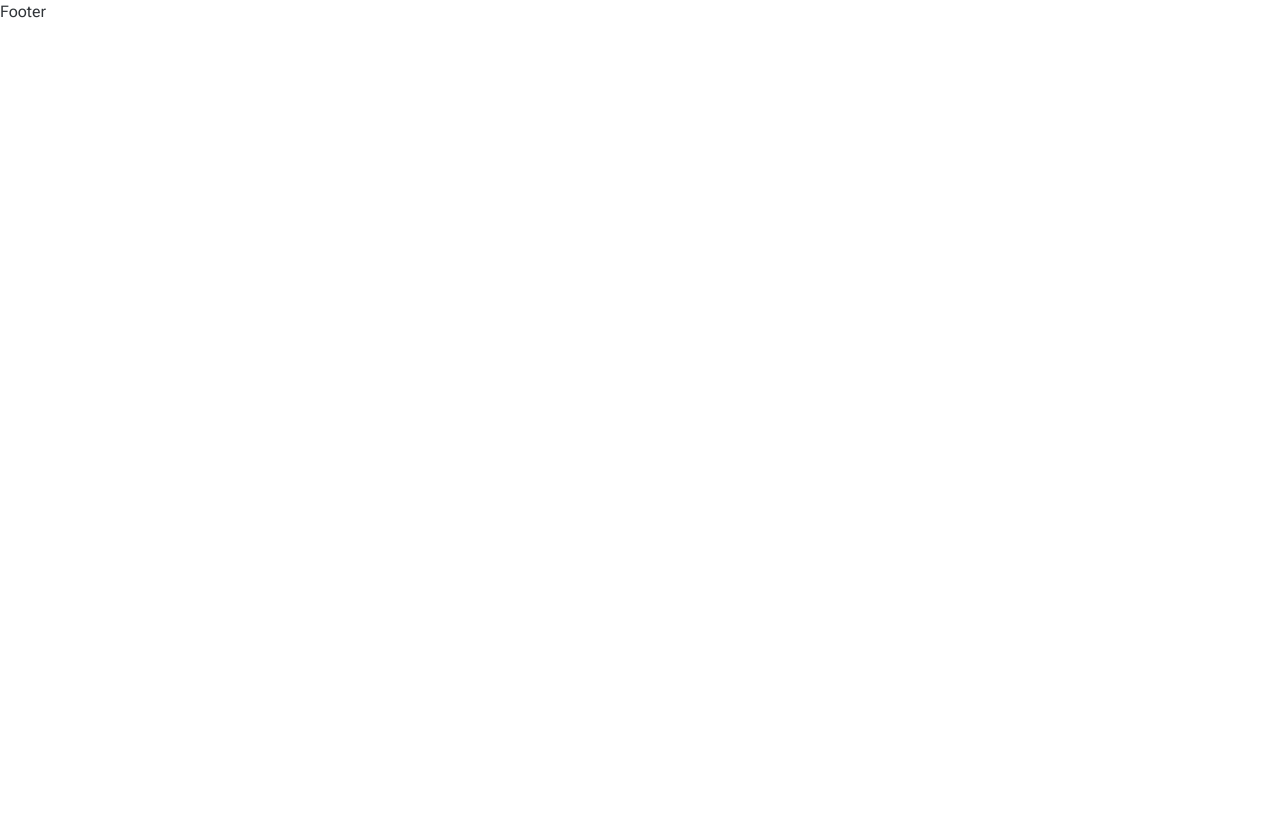
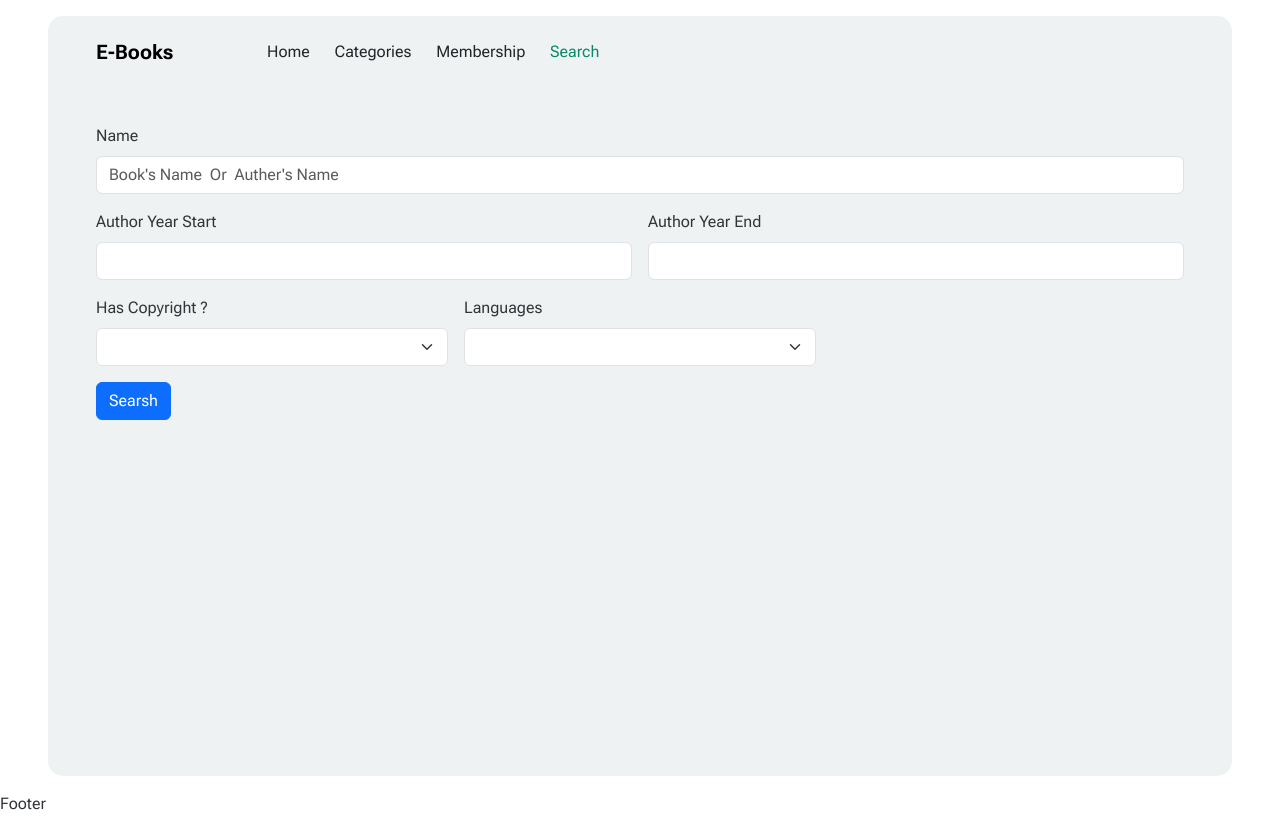
Before and after one commit to Kareem-Nasrallah/E-Books, a React (Vite) app: page /search in a window 1280 px wide. Before the commit this address had no page. Built offline with nearby package versions, Linux system fonts and the light colour scheme.

Commit message:
work on searsh form

```diff
--- a/src/App.jsx
+++ b/src/App.jsx
@@ -1,12 +1,10 @@
 import ApiTopic from "./Components/ApiTopic";
 import Topics from "./Pages/Topics";
 import Footer from "./Components/Footer";
-// import Header from "./Components/Header";
-import About from "./Pages/About";
 import Categories from "./Pages/Categories";
 import Home from "./Pages/Home";
 import Membership from "./Pages/Membership";
-// import Search from "./Pages/Search";
+import Search from "./Pages/Search";
 import { Route, Routes } from "react-router-dom";
 
 function App() {
@@ -14,13 +12,12 @@ function App() {
     <>
       <Routes>
         <Route path="/" element={<Home />} />
-        <Route path="/about" element={<About />} />
         <Route path="/categories" element={<Categories />}>
           <Route path="" element={<Topics />} />
           <Route path=":topic" element={<ApiTopic />} />
         </Route>
         <Route path="/membership" element={<Membership />} />
-        {/* <Route path="/search" element={<Search />} /> */}
+        <Route path="/search" element={<Search />} />
       </Routes>
       <Footer />
     </>
--- a/src/Components/Header.jsx
+++ b/src/Components/Header.jsx
@@ -18,12 +18,17 @@ const Header = () => {
         >
           <span className="navbar-toggler-icon"></span>
         </button>
-        <div className="collapse navbar-collapse d-flex justify-content-center" id="navbarContent">
+        <div
+          className="collapse navbar-collapse d-flex justify-content-center"
+          id="navbarContent"
+        >
           <ul className="navbar-nav justify-content-evenly mb-2 mb-lg-0 gap-2 px-2 w-75">
             <li className="nav-item">
               <NavLink
                 to="/"
-                className={({isActive})=>isActive?"navActive navItem p-1 px-2":"navItem p-1 px-2"}
+                className={({ isActive }) =>
+                  isActive ? "navActive navItem p-1 px-2" : "navItem p-1 px-2"
+                }
               >
                 Home
               </NavLink>
@@ -31,7 +36,9 @@ const Header = () => {
             <li className="nav-item">
               <NavLink
                 to="/categories"
-                className={({isActive})=>isActive?"navActive navItem p-1 px-2":"navItem p-1 px-2"}
+                className={({ isActive }) =>
+                  isActive ? "navActive navItem p-1 px-2" : "navItem p-1 px-2"
+                }
               >
                 Categories
               </NavLink>
@@ -39,52 +46,27 @@ const Header = () => {
             <li className="nav-item">
               <NavLink
                 to="/membership"
-                className={({isActive})=>isActive?"navActive navItem p-1 px-2":"navItem p-1 px-2"}
+                className={({ isActive }) =>
+                  isActive ? "navActive navItem p-1 px-2" : "navItem p-1 px-2"
+                }
               >
                 Membership
               </NavLink>
             </li>
             <li className="nav-item">
               <NavLink
-                to="/about"
-                className={({isActive})=>isActive?"navActive navItem p-1 px-2":"navItem p-1 px-2"}
+                to="/search"
+                className={({ isActive }) =>
+                  isActive ? "navActive navItem p-1 px-2" : "navItem p-1 px-2"
+                }
               >
-                About
+                Search
               </NavLink>
             </li>
           </ul>
         </div>
       </div>
     </nav>
-
-    /*
-
-    <div className="d-flex pb-4 gap-2 align-items-end">
-      <h1
-        className="heading fs-3 fw-bold col-3 d-inline p-0 m-0"
-        style={{
-          whiteSpace: "nowrap",
-        }}
-      >
-        E-Books
-      </h1>
-      <nav className="navbar navbar-expand-lg d-inline-flex col align-items-center justify-content-between px-0 ps-1 gap-2 my-0 m-auto">
-        <NavLink to="/" className="navItem p-1 px-2">
-          Home
-        </NavLink>
-        <NavLink to="/categories" className="navItem p-1 px-2">
-          Categories
-        </NavLink>
-        //  <NavLink to="/advanced-search" className='text-dark'>Advanced Search</NavLink>
-        <NavLink to="/membership" className="navItem p-1 px-2">
-          Membership
-        </NavLink>
-        <NavLink to="/about" className="navItem p-1 px-2">
-          About
-        </NavLink>
-      </nav>
-    </div>
-    */
   );
 };
 
--- a/src/Pages/About.jsx
+++ /dev/null
@@ -1,9 +0,0 @@
-import React from 'react'
-
-const About = () => {
-  return (
-    <div>About</div>
-  )
-}
-
-export default About
--- a/src/Pages/Categories.jsx
+++ b/src/Pages/Categories.jsx
@@ -1,6 +1,5 @@
 import Header from "../Components/Header";
-// import ApiTopic from "../Components/ApiTopic";
-import { Link, Outlet } from "react-router-dom";
+import {  Outlet } from "react-router-dom";
 
 const Categories = () => {
   return (
@@ -10,6 +9,7 @@ const Categories = () => {
         style={{
           background: "rgb(238,242,243)",
           borderRadius: "15px",
+          color:"rgb(145 0 255)"
         }}
       >
         <div className="d-flex">
--- a/src/Pages/Home.jsx
+++ b/src/Pages/Home.jsx
@@ -1,3 +1,4 @@
+import { Link } from "react-router-dom";
 import Header from "../Components/Header";
 
 const Home = () => {
@@ -18,11 +19,9 @@ const Home = () => {
             style={{ height: "90%" }}
           >
             <h2
-              className="heading m-0"
+              className="heading m-0 text-capitalize fw-bold"
               style={{
                 fontSize: "3.5em",
-                textTransform: "capitalize",
-                fontWeight: "700",
                 color: "#000",
                 lineHeight: "110%",
               }}
@@ -59,9 +58,13 @@ const Home = () => {
               >
                 Explore now
               </p>
+              <Link
+              to="/categories"
+              >
               <button className="btn btn-dark oval-arrow">
                 <i className="fa-solid fa-arrow-right-long"></i>
               </button>
+              </Link>
             </div>
             <div>
               <p
--- a/src/Pages/Search.jsx
+++ b/src/Pages/Search.jsx
@@ -1,9 +1,87 @@
-import React from 'react'
+import React from "react";
+import Header from "../Components/Header";
 
 const Search = () => {
   return (
-    <div>Search</div>
-  )
-}
+    <div className="p-3 px-5">
+      <div
+        className="p-2 px-5"
+        style={{
+          background: "rgb(238,242,243)",
+          borderRadius: "15px",
+          color: "rgb(145 0 255)",
+          minHeight: "95vh",
+        }}
+      >
+        <div className="d-flex">
+          <div className="col">
+            <Header />
+          </div>
+          <div style={{ width: "507px" }}></div>
+        </div>
+        <form className="row g-3 mt-4 pt-1">
+          <div className="col-12">
+            <label for="name" className="form-label">
+              Name
+            </label>
+            <input
+              type="text"
+              className="form-control"
+              id="name"
+              placeholder="Book's Name  Or  Auther's Name"
+            />
+          </div>
+          <div className="col-md-6">
+            <label for="autherStart" className="form-label">
+              Author Year Start
+            </label>
+            <input type="text" className="form-control" id="autherStart" />
+          </div>
+          <div className="col-md-6">
+            <label for="autherEnd" className="form-label">
+              Author Year End
+            </label>
+            <input type="text" className="form-control" id="autherEnd" />
+          </div>
+          <div className="col-md-4">
+            <label for="copyright" className="form-label">
+              Has Copyright ?
+            </label>
+            <select id="copyright" className="form-select">
+              <option selected></option>
+              <option value={true}>true</option>
+              <option value={false}>false</option>
+            </select>
+          </div>
+          <div className="col-md-4">
+            <label for="languages" className="form-label">
+              Languages
+            </label>
+            <select id="languages" className="form-select">
+              <option selected></option>
+              <option value="ar">Arabic</option>
+              <option value="fr">french</option>
+              <option value="ar">Arabic</option>
+              <option value="es">Spanish</option>
+              <option value="de">German</option>
+              <option value="zh">Chinese (Simplified)</option>
+              <option value="ja">Japanese</option>
+              <option value="ru">Russian</option>
+              <option value="it">Italian</option>
+              <option value="pt">Portuguese</option>
+              <option value="hi">Hindi</option>
+              <option value="ko">Korean</option>
+            </select>
+          </div>
+          <div className="col-12">
+            <button type="submit" className="btn btn-primary">
+              Searsh
+            </button>
+          </div>
+        </form>
+      </div>
+    </div>
+  );
+};
 
-export default Search
+export default Search;
--- a/src/Pages/Topics.jsx
+++ b/src/Pages/Topics.jsx
@@ -3,21 +3,42 @@ import { Link } from "react-router-dom";
 
 const Topics = () => {
   const topics = [
+    "Adult",
+    "Adventure",
+    "American",
     "Antiquities",
-    "Adventure",
     "Art",
+    "Athens",
     "Biographies",
     "Business",
     "Children",
+    "Classes",
+    "Comedies",
     "Cooking",
+    "Courage",
+    "Death",
     "Drama",
     "Fantasy",
+    "Future Life",
+    "German",
+    "governesses",
     "Health",
     "Historical Fiction",
+    "Home",
     "Horror",
     "Humor",
+    "Italy",
+    "jokes",
+    "Kings",
+    "Language",
+    "Literature",
+    "Love",
+    "Married",
+    "math",
     "Mystery",
+    "Occultism",
     "Philosophy",
+    "Physicians",
     "Poetry",
     "Religion",
     "Romance",
@@ -28,8 +49,10 @@ const Topics = () => {
     "Sports",
     "Technology",
     "Thriller",
+    "Tragedies",
     "Travel",
-    "Literature",
+    "Woodman",
+    "Youth",
   ];
 
   return (
@@ -37,8 +60,12 @@ const Topics = () => {
       {topics.map((topic) => (
         <div className="col-lg-2 col-3 text-center my-4 mx-5" key={topic}>
           <Link
-            className="d-inline-block"
-            style={{ width: "fit-content" }}
+            className="topics d-inline-block p-3 pb-2 text-decoration-none"
+            style={{
+              width: "fit-content",
+              borderRadius: "10px",
+              color: "rgb(145, 0, 255)",
+            }}
             to={`${topic}`}
           >
             <h5 className="text-nowrap" style={{ width: "fit-content" }}>
--- a/src/index.css
+++ b/src/index.css
@@ -1,9 +1,10 @@
-@import url('https://fonts.googleapis.com/css2?family=Roboto+Flex:opsz,wght@8..144,100..1000&display=swap');
+@import url("https://fonts.googleapis.com/css2?family=Roboto+Flex:opsz,wght@8..144,100..1000&display=swap");
 * {
   font-family: "Roboto Flex", sans-serif;
   font-optical-sizing: auto;
   color: #313539;
-  padding: 0;margin: 0;
+  padding: 0;
+  margin: 0;
   box-sizing: border-box;
 }
 .heading {
@@ -16,7 +17,7 @@
   border-bottom-right-radius: 35% 50% !important;
 }
 .oval-p {
-  transition: .5s;
+  transition: 0.5s;
   border-top-left-radius: 20% 50% !important;
   border-top-right-radius: 20% 50% !important;
   border-bottom-left-radius: 20% 50% !important;
@@ -30,6 +31,13 @@
   background: #313539 !important;
   width: 60px;
 }
-.btn-dark i{
+.btn-dark i {
   color: #eee;
 }
+.topics {
+  transition: 0.3s;
+}
+.topics:hover {
+  background: #ffd4a9;
+  scale: 1.05;
+}
```
Also changed, not shown: src/Components/ApiTopic.jsx (+11 -1 lines), src/Pages/Membership.jsx (+46 -9 lines), public/meeting.png, public/member.png (added).
